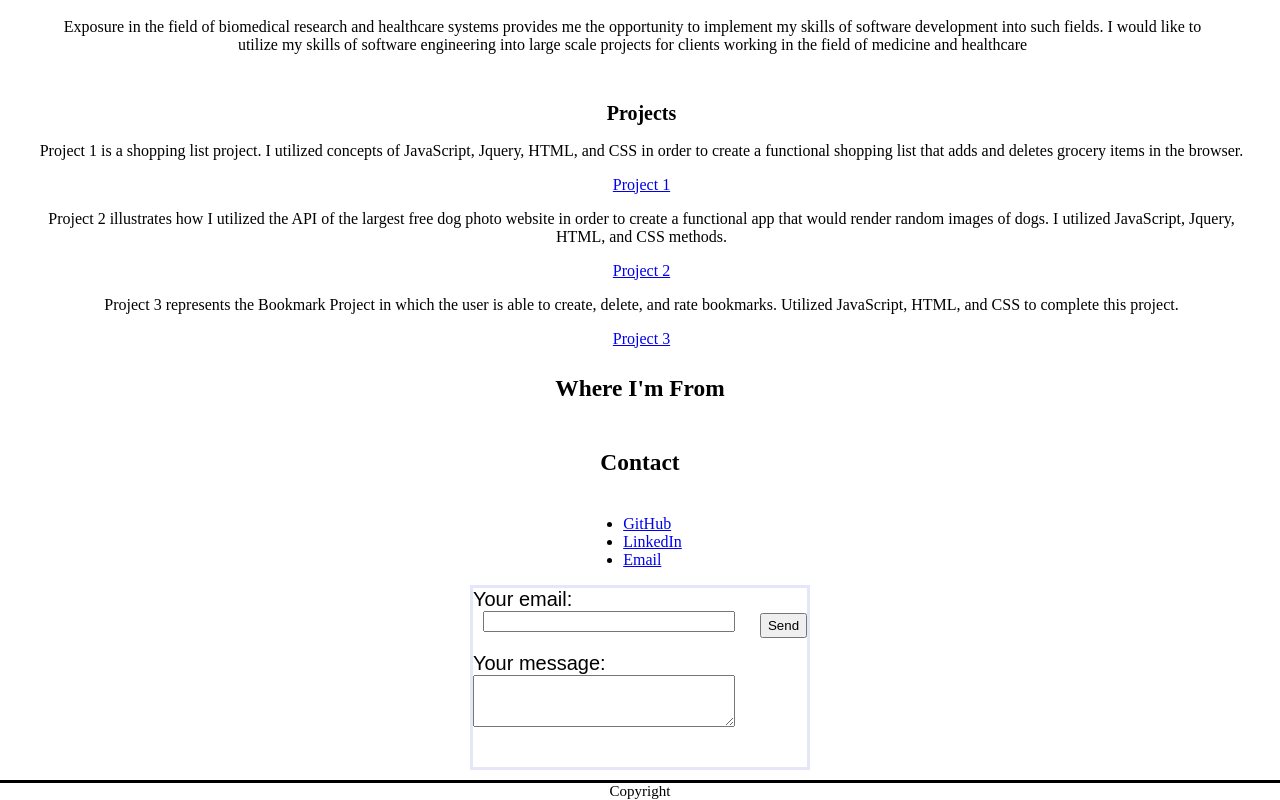
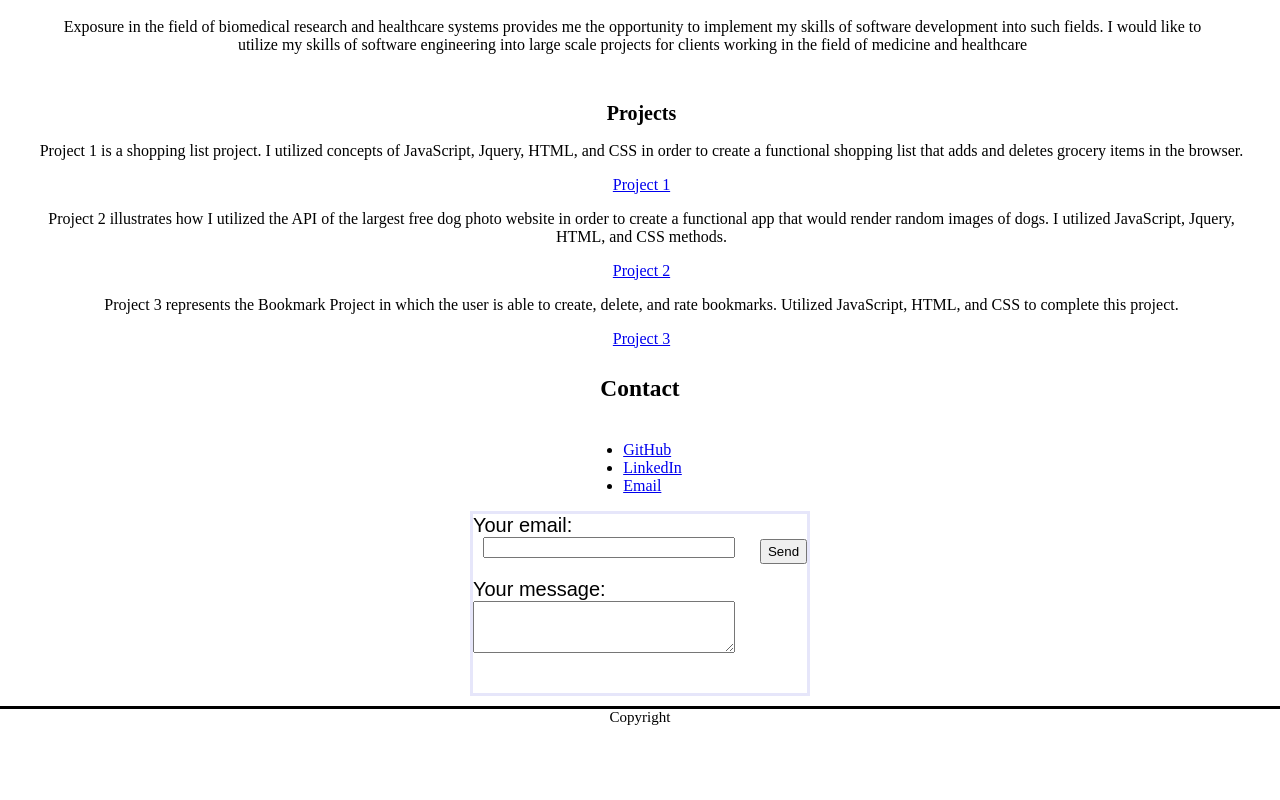
Before and after one commit to jbugayev18/Julia_Bugayev_Portfolio_Thinkful, a plain HTML site: page index.html in a window 1280 px wide. Shown: the part 845-1645 px from the top of the page. After the commit the page ends 1571 px from the top, so only its background shows below. Drawn offline with Linux system fonts and the light colour scheme.

Commit message:
Updated Portfolio

```diff
--- a/index.html
+++ b/index.html
@@ -3,7 +3,7 @@
   <head>
     <meta charset="UTF-8" />
     <meta name="viewport" content="width=device-width, initial-scale=1.0" />
-    <title>Julias Portfolio</title>
+    <title>Julia's Portfolio</title>
     <link rel="stylesheet" href="style.css" />
   </head>
   <body>
@@ -44,6 +44,7 @@
             </p>
           </div>
         </div>
+
         <div class="item">
           <h3>About Julia Bugayev</h3>
           <p>
@@ -104,9 +105,6 @@
           </div>
         </div>
       </section>
-      <div class="h3">
-        <h3>Where I'm From</h3>
-      </div>
 
       <div class="h3">
         <h3>Contact</h3>
```
